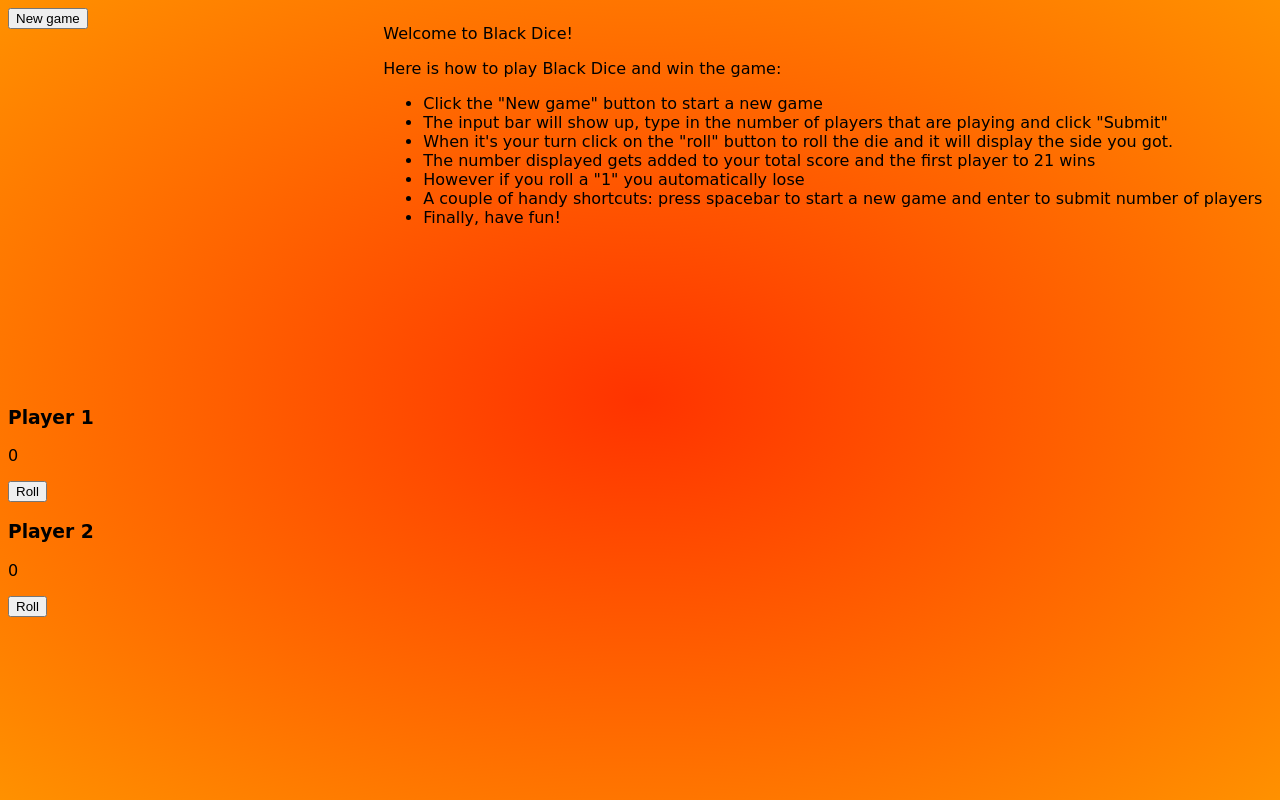
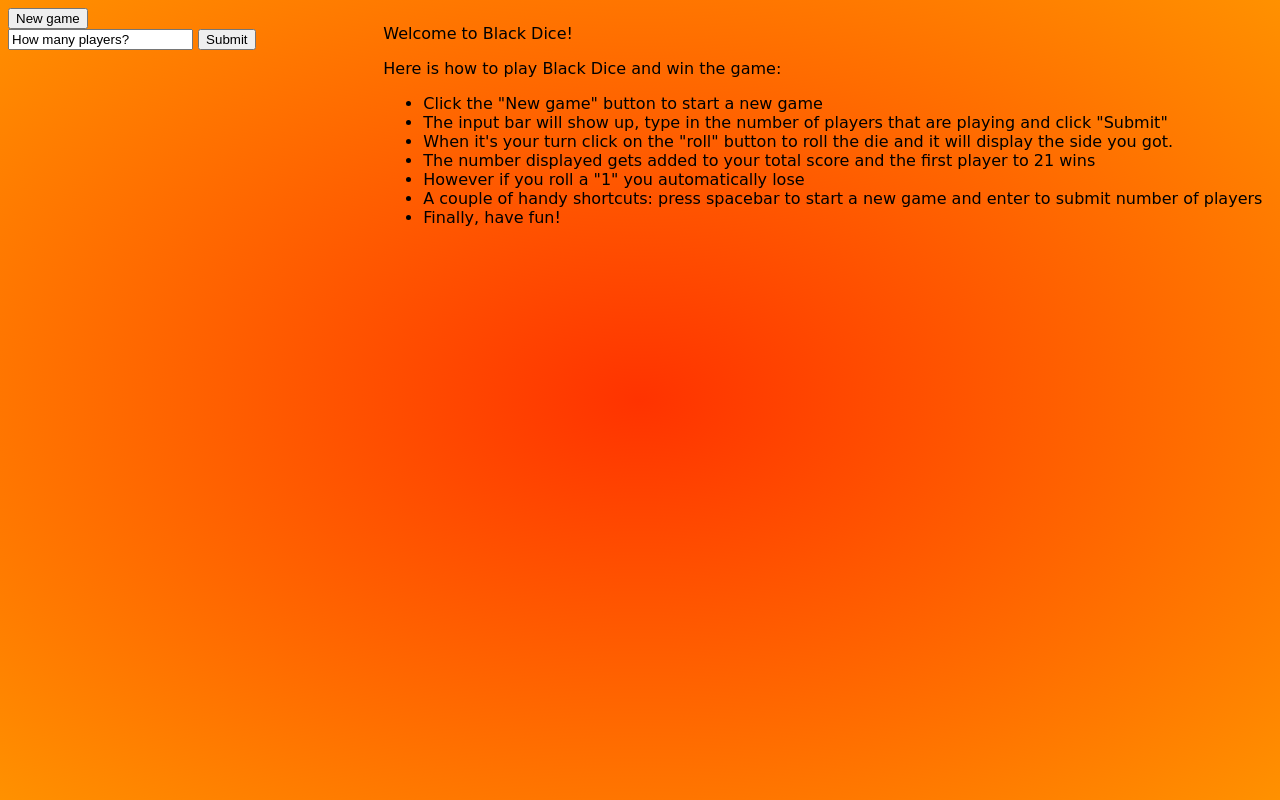
Before and after one commit to WilkinsonM1/Black-Dice-game, a plain HTML site: page index.html in a window 1280 px wide. Drawn offline with Linux system fonts and the light colour scheme.

Commit message:
added more logic to submit and game start functions

```diff
--- a/index.html
+++ b/index.html
@@ -40,7 +40,8 @@
 
         </div>
         <div id="game-field">
-            <div id="player-1">
+           <!-- Made some initial divs to help with organisation using flexbox
+               <div id="player-1">
                 <h3>Player 1</h3>
                 <p class="score">0</p>
                 <div class="dice-image">
@@ -50,8 +51,8 @@
                     Roll
                 </button>
 
-            </div>
-            <div id="player-2">
+            </div> -->
+            <!--<div id="player-2">
                     <h3>Player 2</h3>
                     <p class="score">0</p>
                     <div class="dice-image">
@@ -61,7 +62,7 @@
                         Roll
                     </button>
 
-                </div>
+                </div>-->
 
         </div>
 
--- a/main.css
+++ b/main.css
@@ -23,13 +23,19 @@ body {
     width:100%;
     display: flex;
     justify-content: space-between;
+    flex-wrap: wrap;
 }
 
 #game-field {
     height: 50%;
     width: 100%;
+    display: flex;
+    flex-wrap: wrap;
+    justify-content: space-evenly;
 }
 
+
+
 #input-container {
-    display: none;
+    display: block;
 }
--- a/script.js
+++ b/script.js
@@ -3,17 +3,42 @@ let playerNumber = document.getElementById("player-number")
 let gameField = document.getElementById("game-field")
 
 const gameStart = () => {
+    document.location.reload()
     inputContainer.style.display = "block";
     playerNumber.value = ""
+
 }
 
 const submit = () => {
     if(playerNumber.value > 0){
+
+        for (i = 1; i <= playerNumber.value; i++){
     inputContainer.style.display = "none";
+
     console.log(playerNumber.value)
+
     let player = document.createElement("div")
-    player.innerHTML = "player 3"
-    document.body.appendChild(player)
+    let playerTitle = document.createElement("h3")
+    playerTitle.innerHTML = `Player ${i}`
+    let playerScore = document.createElement("p")
+    playerScore.innerHTML = "0"
+    let divImage = document.createElement("div")
+    let diceImage = document.createElement("img")
+    let rollBtn = document.createElement("button")
+    rollBtn.innerHTML = "Roll"
+
+    gameField.appendChild(player)
+    player.appendChild(playerTitle)
+    player.appendChild(playerScore)
+    player.appendChild(divImage)
+    divImage.appendChild(diceImage)
+    player.appendChild(rollBtn)
+
+
+
+    player.id = `player-${i}`
+
+        }
 }
     else {
         playerNumber.value = "Please type a number"
```
